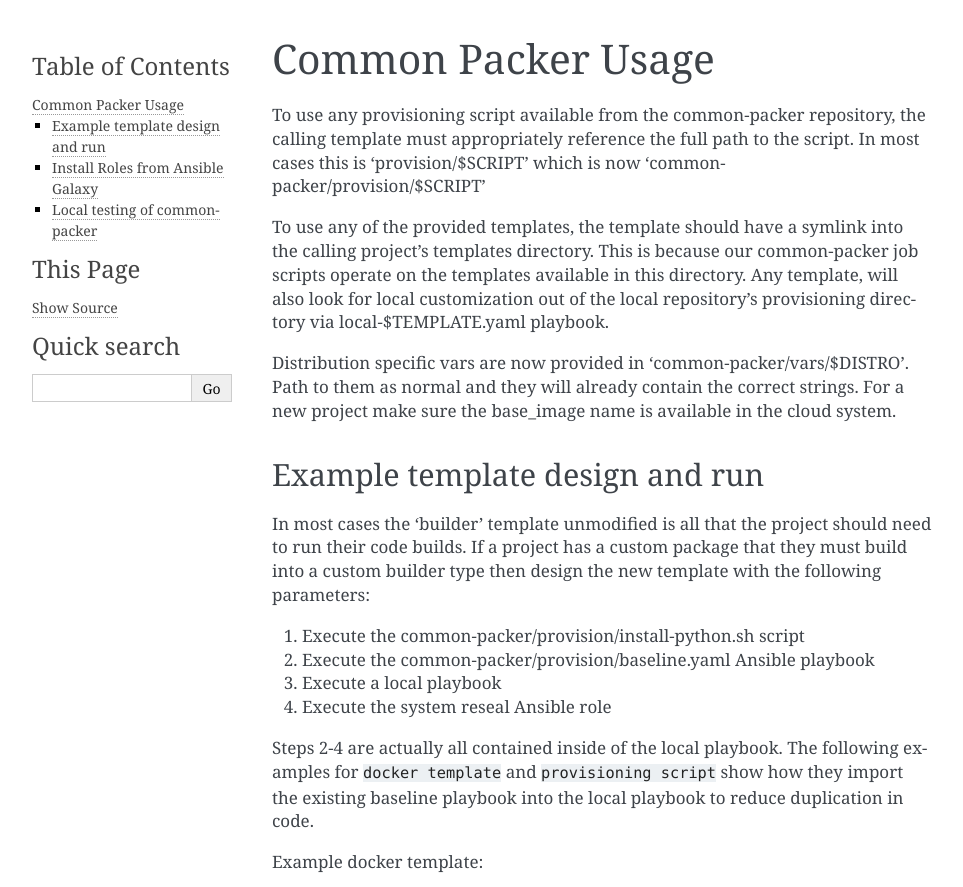
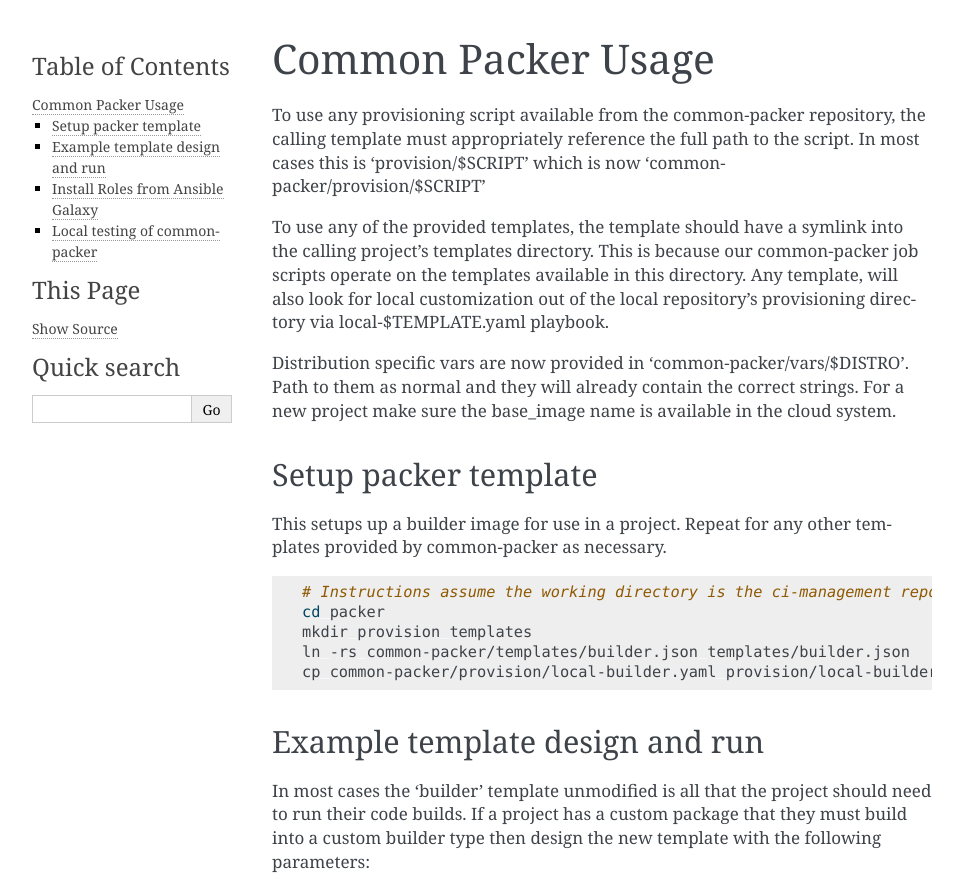
Before and after one commit to lfit/releng-common-packer, a Sphinx documentation site: the page built from docs/usage.rst, in a window 1280 px wide and 900 px high, cut to the strip 0-887 px from the top of the window. Shown: the whole strip, without its empty margins (148-1111 px from the left). Built offline with Sphinx 7.4.7, drawn with Linux system fonts in a browser that asks for light colours; pages that are not in the unit, such as notebooks, are missing from menus.

Commit message:
Add detailed instructions to setup builder
Provide minimal steps to setup an initial builder template.
Fix broken index link to the usage page.

Change-Id: Ife7c6436b2fd08c356ec0cee632fed6867c83eea
Signed-off-by: Thanh Ha <thanh.ha@linuxfoundation.org>

```diff
--- a/docs/index.rst
+++ b/docs/index.rst
@@ -8,7 +8,7 @@
    :maxdepth: 1
 
    install
-   user-guide
+   usage
 
 Indices and tables
 ==================
--- a/docs/usage.rst
+++ b/docs/usage.rst
@@ -16,6 +16,24 @@
 Distribution specific vars are now provided in 'common-packer/vars/$DISTRO'.
 Path to them as normal and they will already contain the correct strings. For
 a new project make sure the base_image name is available in the cloud system.
+
+.. _setup-template:
+
+Setup packer template
+=====================
+
+This setups up a builder image for use in a project. Repeat for any other
+templates provided by common-packer as necessary.
+
+.. code-block:: bash
+
+   # Instructions assume the working directory is the ci-management repo root
+   cd packer
+   mkdir provision templates
+   ln -rs common-packer/templates/builder.json templates/builder.json
+   cp common-packer/provision/local-builder.yaml provision/local-builder.yaml
+
+.. _custom-template:
 
 Example template design and run
 ===============================
@@ -54,6 +74,8 @@
 ci-management/packer directory a project can provide it's own requirements.yaml
 to pull in roles before running a Packer build.
 
+.. _local-testing:
+
 Local testing of common-packer
 ==============================
 
```
Also changed, not shown: other parts of docs/usage.rst (+2 -0 lines).
